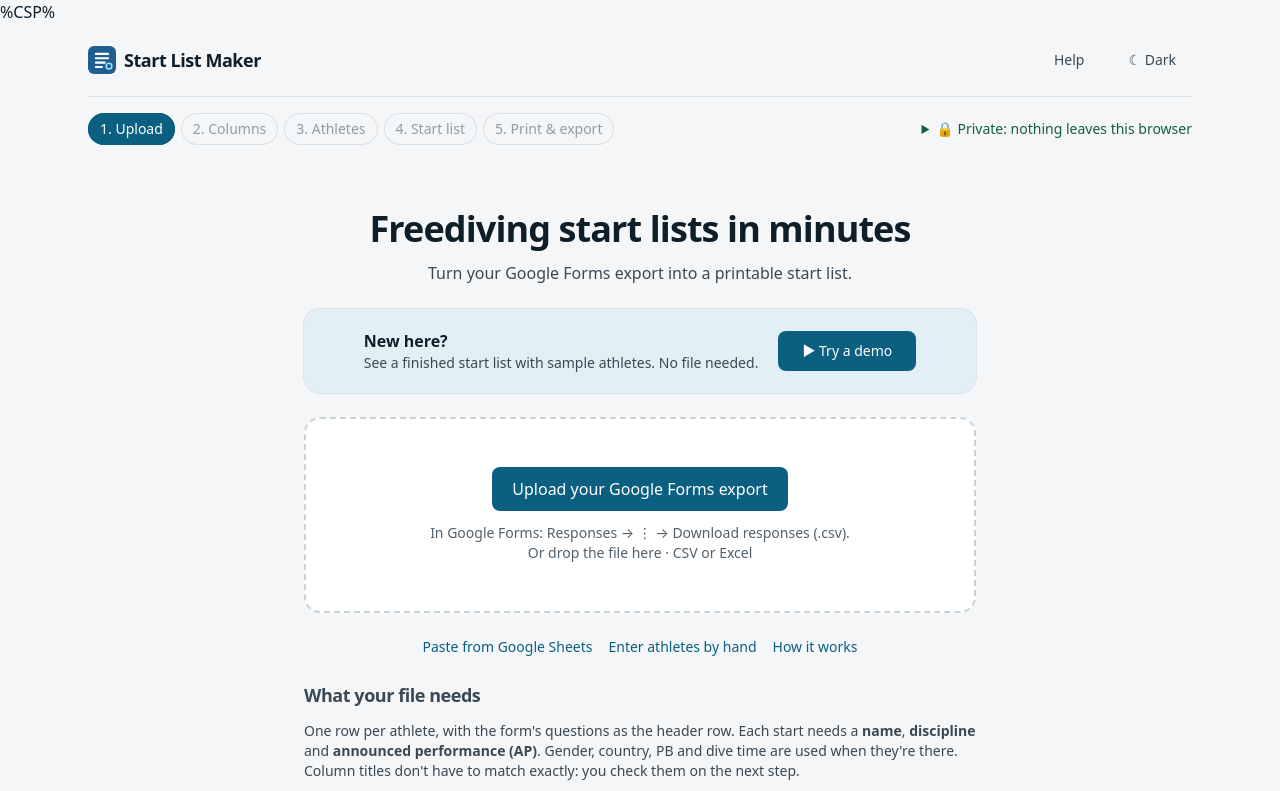
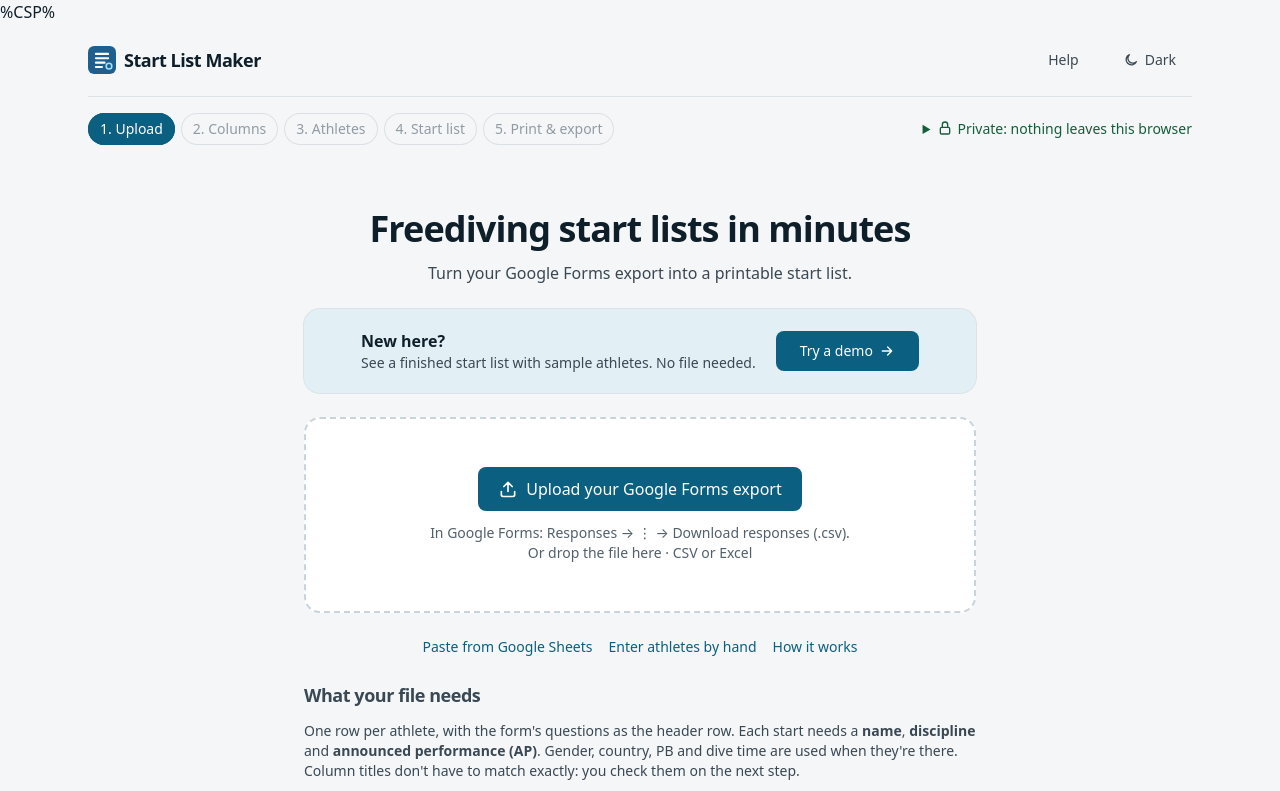
Before and after one commit to christophwong/startlistmaker, a React (Vite) app: page / in a window 1280 px wide. Shown: the top 791 px of the page. Built offline with nearby package versions, Linux system fonts and the light colour scheme.

Commit message:
"Visual refresh 2: inline SVG icons replace emoji"

```diff
--- a/src/App.tsx
+++ b/src/App.tsx
@@ -1,5 +1,6 @@
 import { useEffect, useReducer, useRef, useState } from "react";
 import { HelpDialog } from "~/components/help";
+import { LockIcon, MoonIcon, SunIcon } from "~/components/icons";
 import { Button, cx } from "~/components/ui";
 import { loadSample, type SampleKind } from "~/samples";
 import { clearStorage, getRemember, loadState, saveState, setRemember } from "~/state/persist";
@@ -22,7 +23,10 @@ const STEPS: [Step, string][] = [
 function PrivacyNote() {
   return (
     <details className="text-sm">
-      <summary className="cursor-pointer font-medium text-ok-fg">🔒 Private: nothing leaves this browser</summary>
+      <summary className="cursor-pointer font-medium text-ok-fg">
+        <LockIcon className="mr-1 inline align-[-2px]" />
+        Private: nothing leaves this browser
+      </summary>
       <div className="mt-2 max-w-xl space-y-1 text-ink-2">
         <p>
           Files are read and start lists are built entirely on your device. There is no server, no account, no analytics,
@@ -113,7 +117,15 @@ export default function App() {
             Help
           </Button>
           <Button variant="ghost" size="sm" onClick={toggleTheme} aria-pressed={theme === "dark"} title="Switch between light and dark">
-            {theme === "dark" ? "☀ Light" : "☾ Dark"}
+            {theme === "dark" ? (
+              <>
+                <SunIcon /> Light
+              </>
+            ) : (
+              <>
+                <MoonIcon /> Dark
+              </>
+            )}
           </Button>
         </div>
       </header>
--- /dev/null
+++ b/src/components/icons.tsx
@@ -0,0 +1,127 @@
+import type { ComponentProps } from "react";
+import { cx } from "./ui";
+
+/**
+ * Inline stroke icons (24 × 24, currentColor), so there's no icon font or
+ * package to load and no emoji. They're decorative: the button or link around
+ * them carries the accessible name. Size with a class (`size-5`); the default
+ * is 16 px.
+ */
+type IconProps = ComponentProps<"svg">;
+export type Direction = "up" | "down" | "left" | "right";
+
+function Svg({ className, children, ...props }: IconProps) {
+  return (
+    <svg
+      viewBox="0 0 24 24"
+      fill="none"
+      stroke="currentColor"
+      strokeWidth={2}
+      strokeLinecap="round"
+      strokeLinejoin="round"
+      aria-hidden="true"
+      focusable="false"
+      className={cx("size-4 shrink-0", className)}
+      {...props}
+    >
+      {children}
+    </svg>
+  );
+}
+
+// Arrow and chevron are drawn pointing right and rotated.
+const rotate: Record<Direction, string> = { right: "", down: "rotate-90", left: "rotate-180", up: "-rotate-90" };
+
+export const ArrowIcon = ({ dir = "right", className, ...p }: IconProps & { dir?: Direction }) => (
+  <Svg className={cx(rotate[dir], className)} {...p}>
+    <path d="M5 12h14M13 6l6 6-6 6" />
+  </Svg>
+);
+
+export const ChevronIcon = ({ dir = "right", className, ...p }: IconProps & { dir?: Direction }) => (
+  <Svg className={cx(rotate[dir], className)} {...p}>
+    <path d="m9 6 6 6-6 6" />
+  </Svg>
+);
+
+export const LockIcon = (p: IconProps) => (
+  <Svg {...p}>
+    <rect x="5" y="11" width="14" height="10" rx="2" />
+    <path d="M8 11V7a4 4 0 0 1 8 0v4" />
+  </Svg>
+);
+
+export const SunIcon = (p: IconProps) => (
+  <Svg {...p}>
+    <circle cx="12" cy="12" r="4" />
+    <path d="M12 2v2M12 20v2M4.9 4.9l1.4 1.4M17.7 17.7l1.4 1.4M2 12h2M20 12h2M4.9 19.1l1.4-1.4M17.7 6.3l1.4-1.4" />
+  </Svg>
+);
+
+export const MoonIcon = (p: IconProps) => (
+  <Svg {...p}>
+    <path d="M20 14.5A8 8 0 1 1 9.5 4a6.5 6.5 0 0 0 10.5 10.5Z" />
+  </Svg>
+);
+
+export const HelpIcon = (p: IconProps) => (
+  <Svg {...p}>
+    <circle cx="12" cy="12" r="9" />
+    <path d="M9.5 9.5a2.5 2.5 0 1 1 3.5 2.3c-.6.3-1 .9-1 1.6v.6" />
+    <path d="M12 17h.01" />
+  </Svg>
+);
+
+export const CheckIcon = (p: IconProps) => (
+  <Svg {...p}>
+    <path d="m5 12.5 4.5 4.5L19 7.5" />
+  </Svg>
+);
+
+export const CloseIcon = (p: IconProps) => (
+  <Svg {...p}>
+    <path d="M6 6l12 12M18 6 6 18" />
+  </Svg>
+);
+
+/** Six dots: drag to move. */
+export const GripIcon = (p: IconProps) => (
+  <Svg fill="currentColor" stroke="none" {...p}>
+    {[9, 15].flatMap((x) => [6, 12, 18].map((y) => <circle key={`${x}-${y}`} cx={x} cy={y} r="1.6" />))}
+  </Svg>
+);
+
+/** Three dots in a row: a menu of more actions. */
+export const MoreIcon = (p: IconProps) => (
+  <Svg fill="currentColor" stroke="none" {...p}>
+    {[5, 12, 19].map((x) => (
+      <circle key={x} cx={x} cy="12" r="1.8" />
+    ))}
+  </Svg>
+);
+
+export const ClockIcon = (p: IconProps) => (
+  <Svg {...p}>
+    <circle cx="12" cy="12" r="9" />
+    <path d="M12 7v5l3 2" />
+  </Svg>
+);
+
+export const WarningIcon = (p: IconProps) => (
+  <Svg {...p}>
+    <path d="M10.3 4.2 2.6 17.5A2 2 0 0 0 4.3 20.5h15.4a2 2 0 0 0 1.7-3L13.7 4.2a2 2 0 0 0-3.4 0Z" />
+    <path d="M12 9.5v4M12 17h.01" />
+  </Svg>
+);
+
+export const TrashIcon = (p: IconProps) => (
+  <Svg {...p}>
+    <path d="M4 7h16M10 11v6M14 11v6M6 7l1 12a2 2 0 0 0 2 2h6a2 2 0 0 0 2-2l1-12M9 7V4h6v3" />
+  </Svg>
+);
+
+export const UploadIcon = (p: IconProps) => (
+  <Svg {...p}>
+    <path d="M12 15V4M7 9l5-5 5 5M4 15v4a2 2 0 0 0 2 2h12a2 2 0 0 0 2-2v-4" />
+  </Svg>
+);
--- a/src/components/modal.tsx
+++ b/src/components/modal.tsx
@@ -1,7 +1,8 @@
 import { useEffect, useRef, type ReactNode } from "react";
+import { CloseIcon } from "~/components/icons";
 import { Button, cx } from "~/components/ui";
 
-/** A native modal <dialog>: Escape, ✕ or a click on the backdrop closes it. */
+/** A native modal <dialog>: Escape, the close button or a click on the backdrop closes it. */
 export function Modal({
   open,
   onClose,
@@ -43,7 +44,7 @@ export function Modal({
             {title}
           </h2>
           <Button variant="ghost" size="sm" onClick={onClose} aria-label={`Close ${title.toLowerCase()}`}>
-            ✕
+            <CloseIcon className="size-5" />
           </Button>
         </div>
         {children}
--- a/src/components/start-list/settings.tsx
+++ b/src/components/start-list/settings.tsx
@@ -1,4 +1,5 @@
 import { useState, type FormEvent } from "react";
+import { ArrowIcon } from "~/components/icons";
 import { Button, cx, Field, RadioGroup, SelectField } from "~/components/ui";
 import { DISCIPLINE_NAMES, disciplinesFor, type Discipline } from "~/lib/disciplines";
 import type { StartListSettings } from "~/lib/startlist";
@@ -44,7 +45,7 @@ function BlockOrder({
               <strong>{d}</strong> <span className="text-muted">{DISCIPLINE_NAMES[d]}</span>
             </span>
             <Button type="button" variant="ghost" size="sm" aria-label={`Move ${d} earlier`} disabled={i === 0} onClick={() => move(i, i - 1)}>
-              ↑
+              <ArrowIcon dir="up" />
             </Button>
             <Button
               type="button"
@@ -54,7 +55,7 @@ function BlockOrder({
               disabled={i === visible.length - 1}
               onClick={() => move(i, i + 1)}
             >
-              ↓
+              <ArrowIcon dir="down" />
             </Button>
           </li>
         ))}
--- a/src/steps/DataStep.tsx
+++ b/src/steps/DataStep.tsx
@@ -1,4 +1,5 @@
 import { useMemo, useState, type ComponentProps, type ReactNode } from "react";
+import { TrashIcon } from "~/components/icons";
 import { Alert, Badge, Button, Card, cx } from "~/components/ui";
 import { disciplinesFor, isTimedDiscipline, normalizeDiscipline, type CompetitionType } from "~/lib/disciplines";
 import { checkRows, type CellKey, type RegRow, type RegStart, type RowCheck } from "~/lib/registrations";
@@ -326,10 +327,10 @@ export function DataStep({ state, dispatch }: { state: AppState; dispatch(a: Act
                       type="button"
                       aria-label={`Delete ${name}`}
                       title="Delete athlete"
-                      className="h-8 w-full text-muted hover:bg-err-bg hover:text-err-fg"
+                      className="inline-flex h-8 w-full items-center justify-center text-muted hover:bg-err-bg hover:text-err-fg"
                       onClick={() => confirm(`Delete ${name}? This can't be undone.`) && dispatch({ type: "deleteRow", id: r.id })}
                     >
-                      ✕
+                      <TrashIcon />
                     </button>
                   </Cell>
                 </tr>
--- a/src/steps/FinalStep.tsx
+++ b/src/steps/FinalStep.tsx
@@ -1,4 +1,5 @@
 import { useState } from "react";
+import { ArrowIcon } from "~/components/icons";
 import { LogosEditor } from "~/components/logos-editor";
 import { PrintSheet } from "~/components/start-list/print-sheet";
 import { Alert, Button, Card } from "~/components/ui";
@@ -48,7 +49,7 @@ export function FinalStep({ state, dispatch }: { state: AppState; dispatch(a: Ac
             <p className="text-sm text-muted">Check the sheet, then print it or download it.</p>
           </div>
           <Button variant="secondary" onClick={() => dispatch({ type: "step", step: "list" })}>
-            ← Back to start list
+            <ArrowIcon dir="left" /> Back to start list
           </Button>
         </div>
 
--- a/src/steps/ListStep.tsx
+++ b/src/steps/ListStep.tsx
@@ -1,4 +1,5 @@
 import { useState } from "react";
+import { ArrowIcon } from "~/components/icons";
 import { IssueList, laneLabel, showLaneColumn, SORT_COLUMNS, StartListRows, type StartListActions } from "~/components/start-list/rows";
 import { SettingsPanel } from "~/components/start-list/settings";
 import { Alert, Button, Field } from "~/components/ui";
@@ -92,7 +93,9 @@ export function ListStep({ state, dispatch }: { state: AppState; dispatch(a: Act
             Drag rows, use ↑ ↓, or click a number to move a start. Click a column title to sort. Times update as you go.
           </p>
         </div>
-        <Button onClick={() => dispatch({ type: "step", step: "final" })}>Print & export →</Button>
+        <Button onClick={() => dispatch({ type: "step", step: "final" })}>
+          Print & export <ArrowIcon />
+        </Button>
       </div>
 
       {state.demo && (
--- a/src/steps/StartStep.tsx
+++ b/src/steps/StartStep.tsx
@@ -1,5 +1,6 @@
 import { useState, type DragEvent } from "react";
 import { DemoPicker } from "~/components/demo-picker";
+import { ArrowIcon, UploadIcon } from "~/components/icons";
 import { SampleDownloads } from "~/components/sample-downloads";
 import { Alert, Button, cx } from "~/components/ui";
 import { parsePasted, readSpreadsheet, SpreadsheetError, type SheetTable, type Workbook } from "~/lib/import/file";
@@ -82,7 +83,7 @@ export function StartStep({ dispatch, onHelp }: { dispatch(a: Action): void; onH
           <p className="text-sm text-ink-2">See a finished start list with sample athletes. No file needed.</p>
         </div>
         <Button onClick={() => setPicking(true)} aria-haspopup="dialog" className="min-h-12 px-6 text-base">
-          ▶ Try a demo
+          Try a demo <ArrowIcon />
         </Button>
       </div>
       <DemoPicker open={picking} onClose={() => setPicking(false)} onOpen={(kind, starts) => void demo(kind, starts)} />
@@ -101,7 +102,8 @@ export function StartStep({ dispatch, onHelp }: { dispatch(a: Action): void; onH
           dragging ? "border-accent bg-accent-soft" : "border-line-strong bg-surface hover:border-accent",
         )}
       >
-        <span className="inline-flex min-h-11 items-center rounded-lg bg-accent px-5 font-medium text-on-accent">
+        <span className="inline-flex min-h-11 items-center gap-2 rounded-lg bg-accent px-5 font-medium text-on-accent">
+          <UploadIcon className="size-5" />
           Upload your Google Forms export
         </span>
         <span className="text-sm text-muted">
```
Also changed, not shown: src/components/logos-editor.tsx (+4 -3 lines), src/components/start-list/rows.tsx (+6 -7 lines), 1 other file (tests, documents, lock files or other folders).
